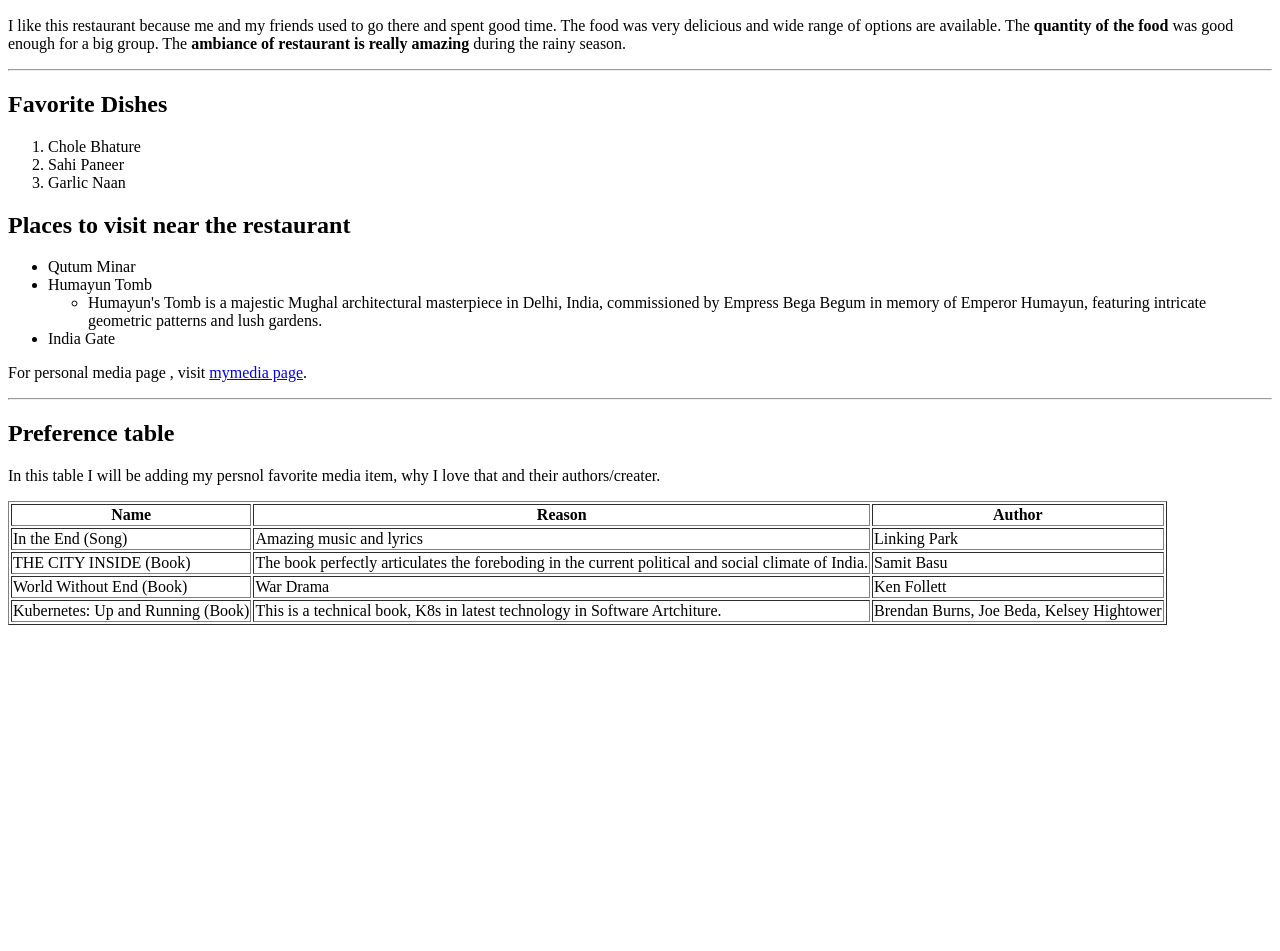
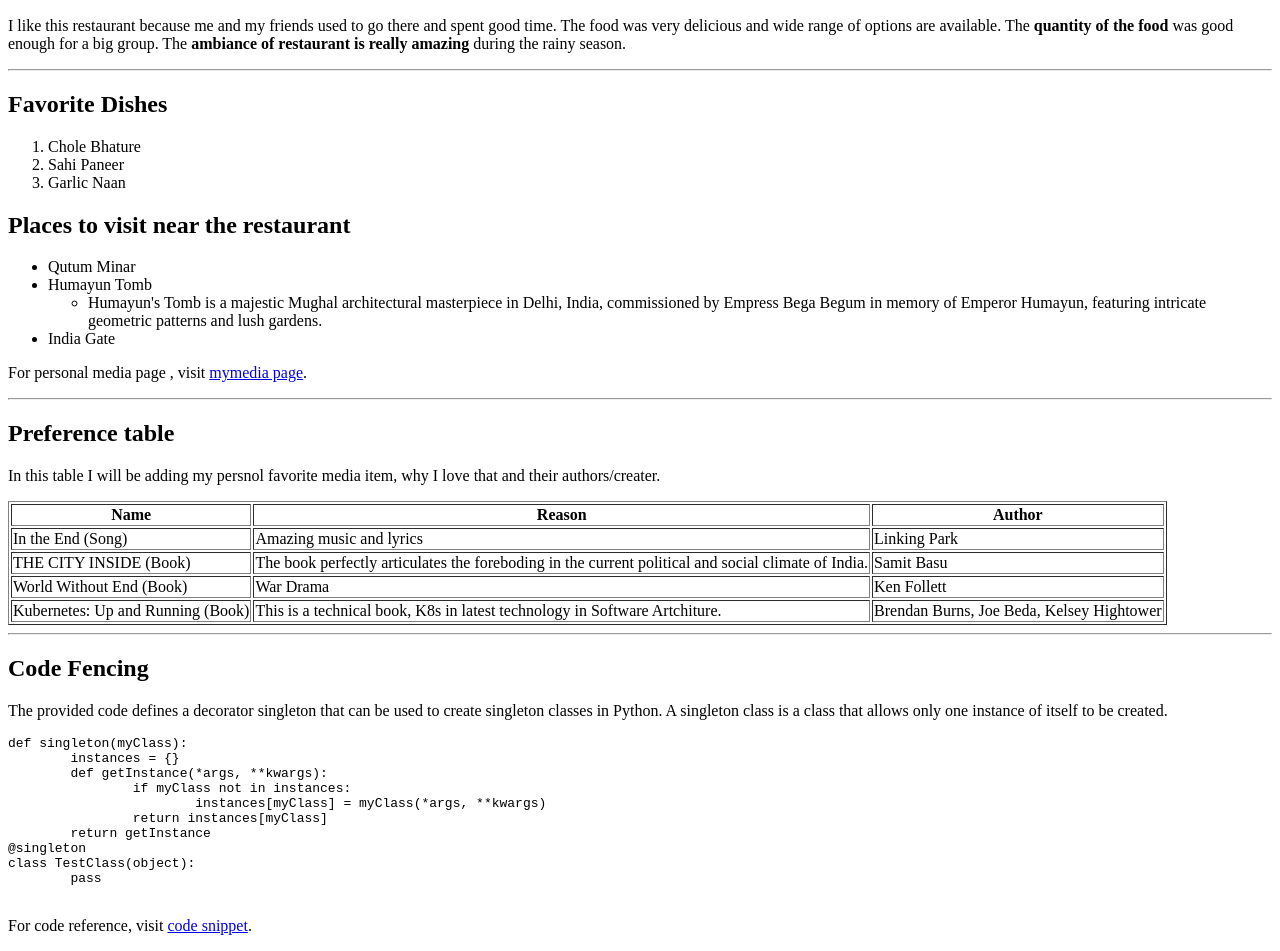
Before and after one commit to 44-563-Web-Apps-S24/44563-webapps-s24-assignment3-piyush-5651, a plain HTML site: page index.html in a window 1280 px wide. Shown: the part 110-1061 px from the top of the page. Before the commit the page ends 800 px from the top, so only its background shows below. Drawn offline with Linux system fonts and the light colour scheme.

Commit message:
code snippet

```diff
--- a/index.html
+++ b/index.html
@@ -40,7 +40,7 @@
 
     <hr />
 
-    <h2>Preference table </h1>
+    <h2>Preference table </h2>
     <p>In this table I will be adding my persnol favorite media item, why I love that and their authors/creater.</p>
 
     <table border=1>
@@ -56,7 +56,8 @@
         </tr>
         <tr>
             <td>THE CITY INSIDE (Book) </td>
-            <td>The book perfectly articulates the foreboding in the current political and social climate of India.</td>
+            <td>The book perfectly articulates the foreboding in the current political and social climate of India.
+            </td>
             <td>Samit Basu </td>
         </tr>
         <tr>
@@ -71,6 +72,24 @@
         </tr>
     </table>
 
+    <hr />
+
+    <h2>Code Fencing</h2>
+    <p>The provided code defines a decorator singleton that can be used to create singleton classes in Python. A
+        singleton class is a class that allows only one instance of itself to be created. </p>
+    <pre>
+def singleton(myClass):
+        instances = {}
+        def getInstance(*args, **kwargs):
+                if myClass not in instances:
+                        instances[myClass] = myClass(*args, **kwargs)
+                return instances[myClass]
+        return getInstance
+@singleton
+class TestClass(object):
+        pass
+    </pre>
+    <p>For code reference, visit <a href="https://code.pieces.app/collections/python">code snippet</a>.</p>
 </body>
 
 </html>
```
